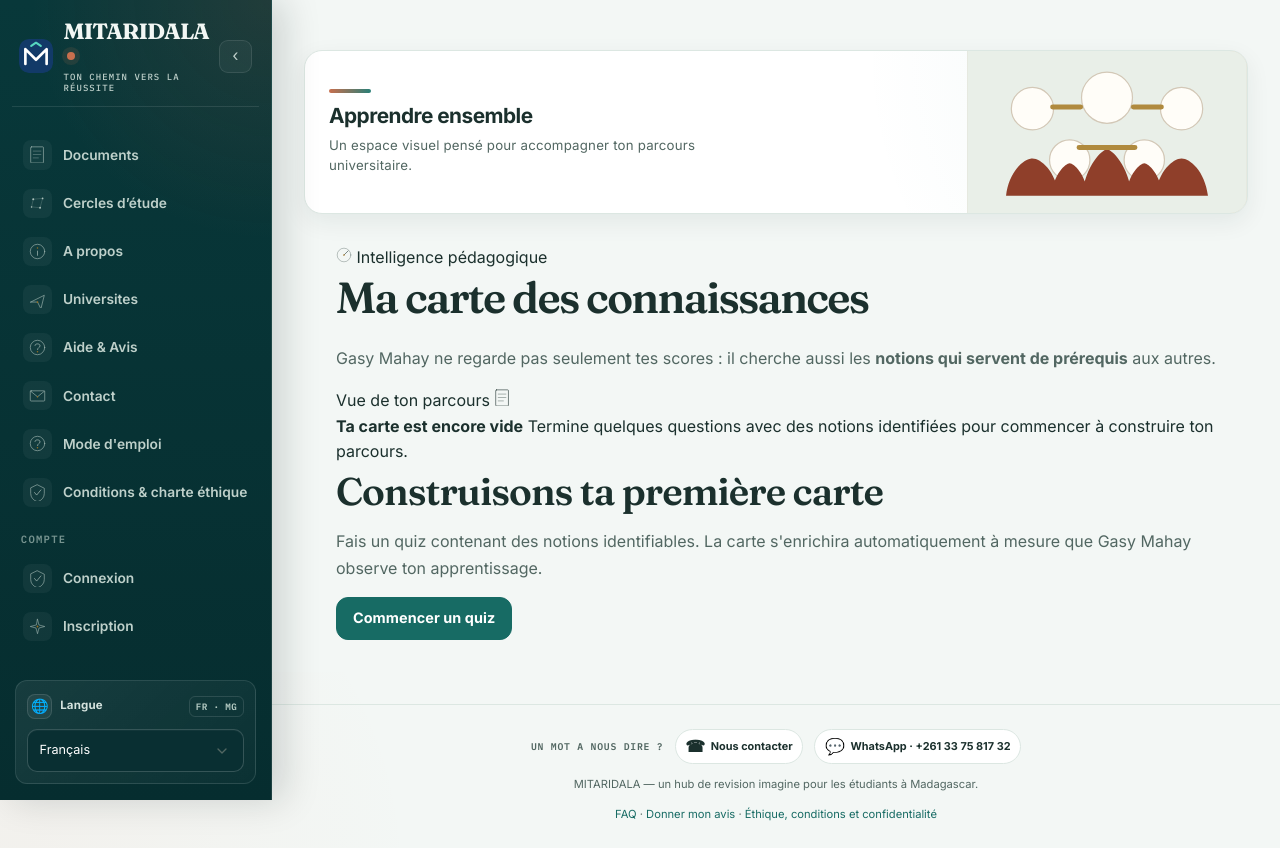
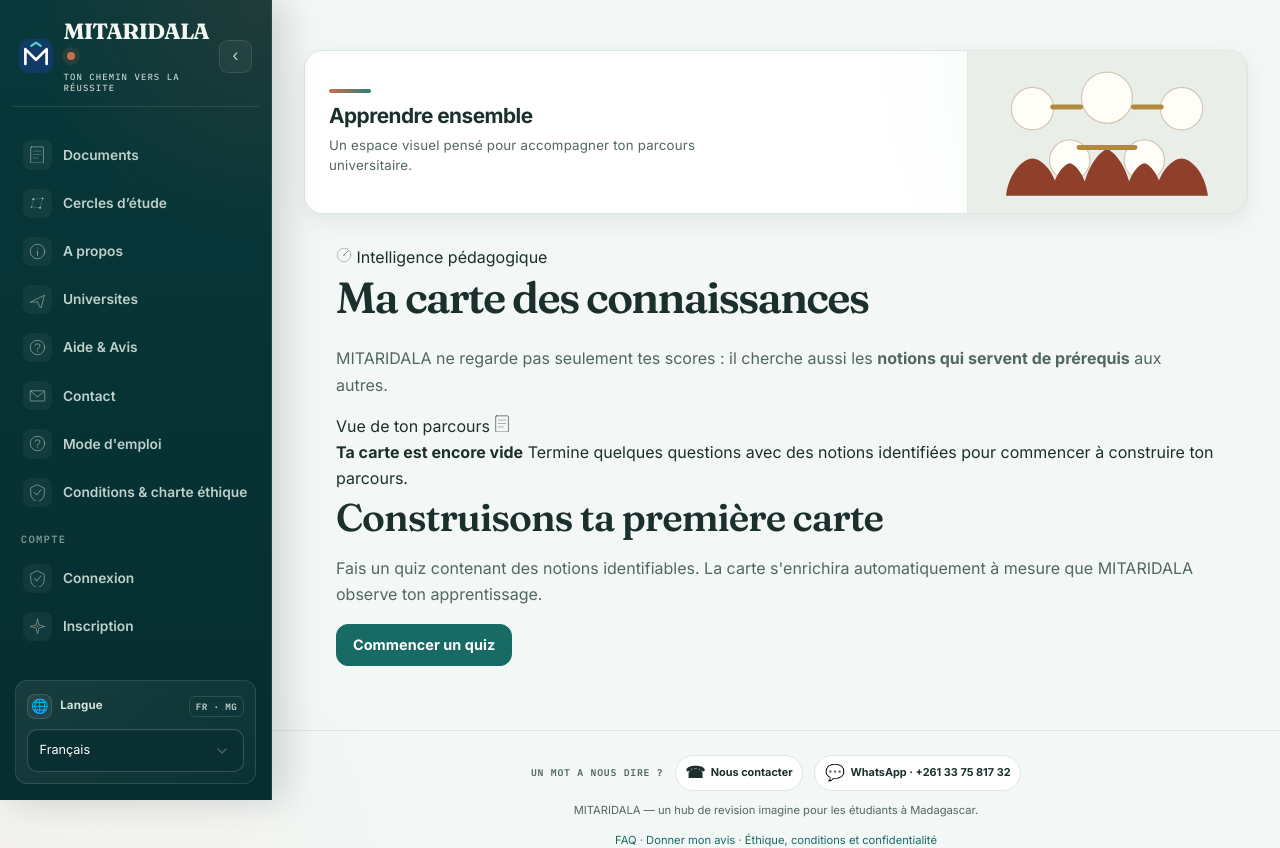
Before and after one commit to jakejohnson0796-glitch/mahay-toamasina, a FastAPI app: template app/templates/carte_connaissances.html in a window 1280 px wide. Shown: the top 848 px of the page. Before the commit the page ends 821 px from the top, so only its background shows below. Run offline with FastAPI, Linux system fonts and the light colour scheme; the template is opened without the code that fills it, so the values that code supplies are empty; parts of the project's set-up code (start-up, migrations or seed data) failed here and were passed over.

Commit message:
rebrand: replace legacy product name in templates

```diff
--- a/app/templates/carte_connaissances.html
+++ b/app/templates/carte_connaissances.html
@@ -1,6 +1,6 @@
 {% extends "base.html" %}
 {% from "components/icone.html" import icone %}
-{% block titre %}Carte des connaissances — Gasy Mahay{% endblock %}
+{% block titre %}Carte des connaissances — MITARIDALA{% endblock %}
 {% block main_classe %}main-clair{% endblock %}
 {% block contenu %}
 <div class="contenu-clair hub-page">
@@ -12,7 +12,7 @@
       </div>
       <h1>Ma carte des connaissances</h1>
       <p class="hub-hero-sous-titre">
-        Gasy Mahay ne regarde pas seulement tes scores : il cherche aussi les
+        MITARIDALA ne regarde pas seulement tes scores : il cherche aussi les
         <strong>notions qui servent de prérequis</strong> aux autres.
       </p>
     </div>
@@ -159,7 +159,7 @@
   {% else %}
     <section class="hub-section hub-vide">
       <h2>Construisons ta première carte</h2>
-      <p>Fais un quiz contenant des notions identifiables. La carte s'enrichira automatiquement à mesure que Gasy Mahay observe ton apprentissage.</p>
+      <p>Fais un quiz contenant des notions identifiables. La carte s'enrichira automatiquement à mesure que MITARIDALA observe ton apprentissage.</p>
       <a class="bouton bouton-primaire" href="/quiz">Commencer un quiz</a>
     </section>
   {% endif %}
```
